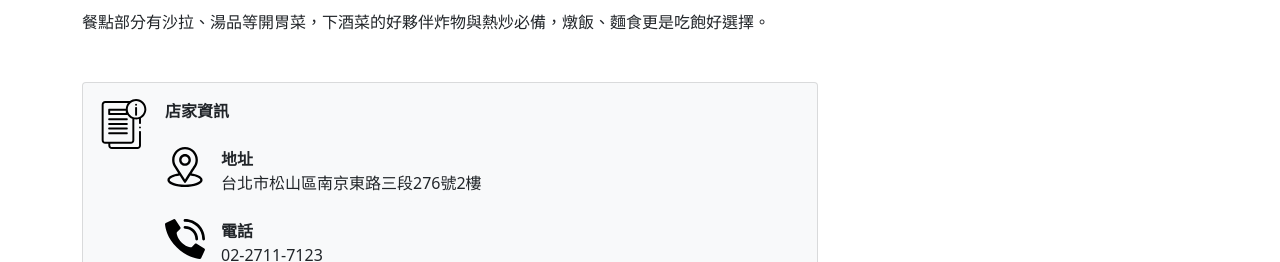
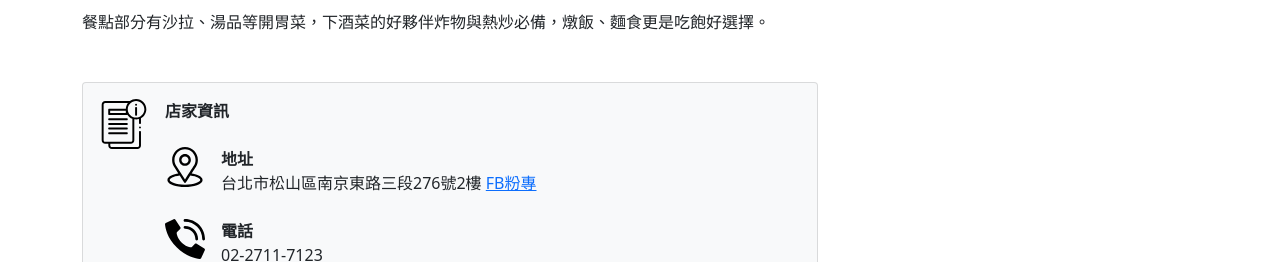
Before and after one commit to freedom3725/F, a plain HTML site: page index.html in a window 1280 px wide. Shown: the part 1090-1352 px from the top of the page. Drawn offline with nearby package versions, Linux system fonts and the light colour scheme.

Commit message:
Update index.html

```diff
--- a/index.html
+++ b/index.html
@@ -72,6 +72,7 @@
                                             <div class="ms-3">
                                                 <div class="fw-bold">地址</div>
                                                 台北市松山區南京東路三段276號2樓
+												<a href="https://www.facebook.com/FlightGallerybyATrain/" target="_blank" rel="noopener noreferrer">FB粉專</a>
                                             </div>
                                         </div>
 									    <!-- Child comment 2-->
```
